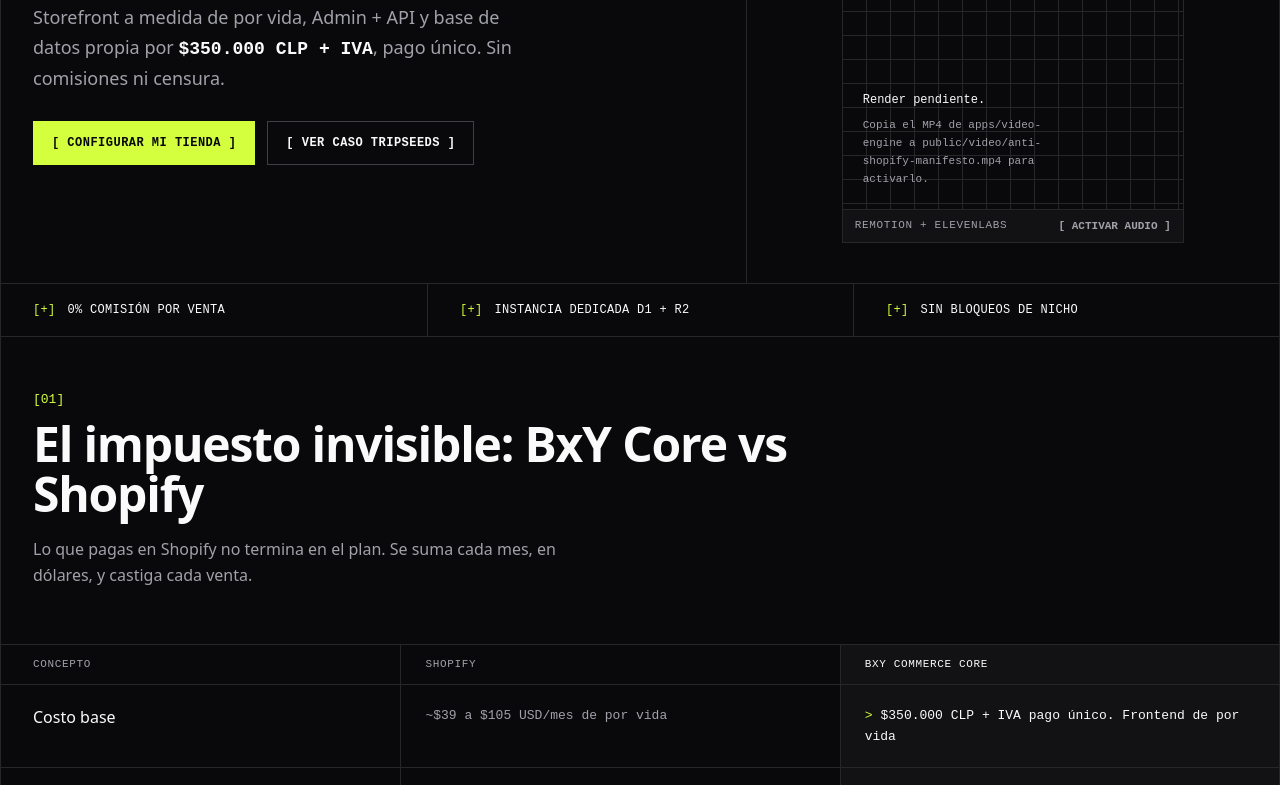
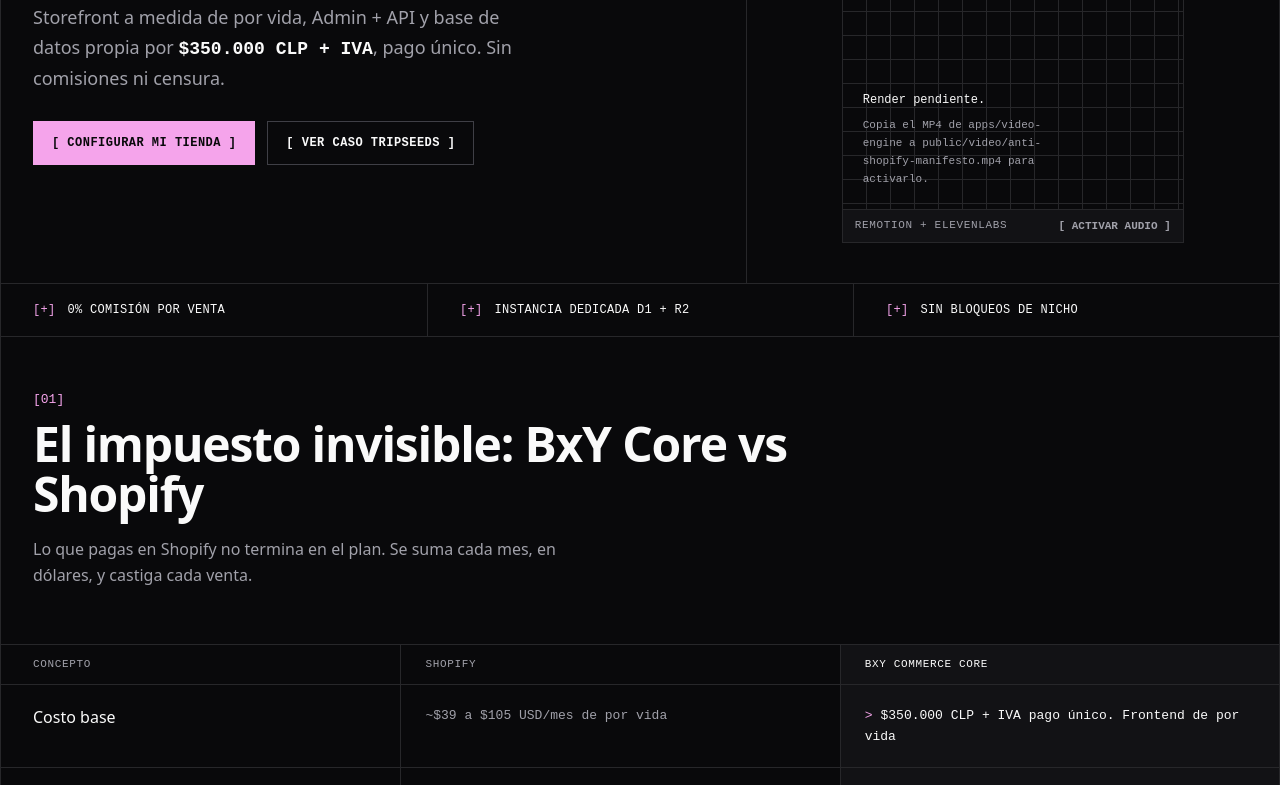
Before and after one commit to yeyhans/bxy, an Astro site in the folder apps/bxy-web/: page / in a window 1280 px wide. Shown: the part 533-1318 px from the top of the page. Built offline with nearby package versions, Linux system fonts and the light colour scheme; Astro itself is replaced by a stand-in of ours.

Commit message:
style(web): change brand accent from lime to pink #F5A4EB
Co-Authored-By: Claude Opus 5.5 <noreply@anthropic.com>
Claude-Session: https://claude.ai/code/session_01HLxHgSvsQuXGiqrbr8CrAo

```diff
--- a/apps/bxy-web/src/styles/global.css
+++ b/apps/bxy-web/src/styles/global.css
@@ -15,7 +15,7 @@
   --fg-muted: #a1a1aa;
   --line: #27272a;
   --line-strong: #3f3f46;
-  --accent: #d4ff3f;
+  --accent: #f5a4eb;
   --accent-fg: #09090b;
   --danger: #f87171;
 
```
